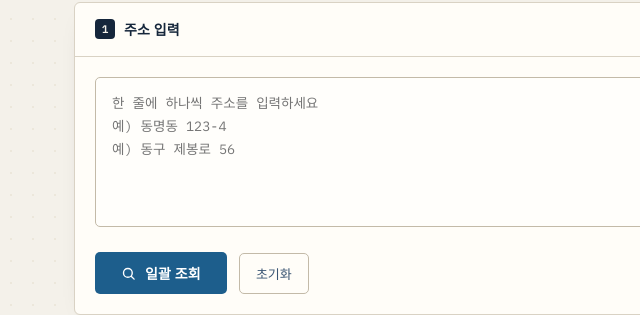
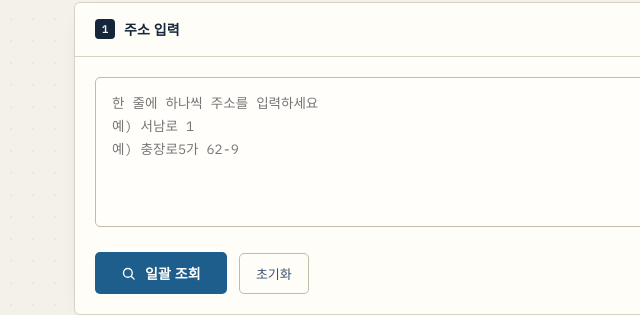
Before and after one commit to lch854053/donggu-building, a website: page index.html in a window 1280 px wide. Shown: the part 212-527 px from the top of the page, 0-640 px from the left. Drawn offline with Linux system fonts and the light colour scheme; a web font is replaced by a local one.

Commit message:
Update index.html

```diff
--- a/index.html
+++ b/index.html
@@ -289,7 +289,7 @@
       <h2><span class="num-tag">1</span>주소 입력</h2>
     </div>
     <div class="card-body">
-      <textarea id="input" placeholder="한 줄에 하나씩 주소를 입력하세요&#10;예) 동명동 123-4&#10;예) 동구 제봉로 56"></textarea>
+      <textarea id="input" placeholder="한 줄에 하나씩 주소를 입력하세요&#10;예) 서남로 1&#10;예) 충장로5가 62-9"></textarea>
       <div class="controls">
         <button class="run" id="runBtn" onclick="runLookup()">
           <svg width="15" height="15" viewBox="0 0 24 24" fill="none" stroke="currentColor" stroke-width="2.2" stroke-linecap="round"><circle cx="11" cy="11" r="7"/><path d="m21 21-4.3-4.3"/></svg>
```
